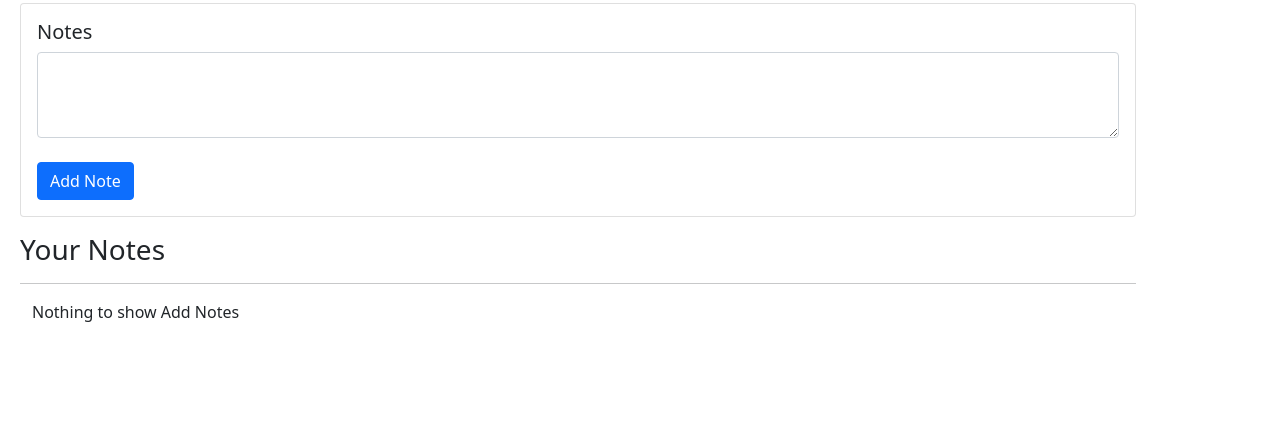
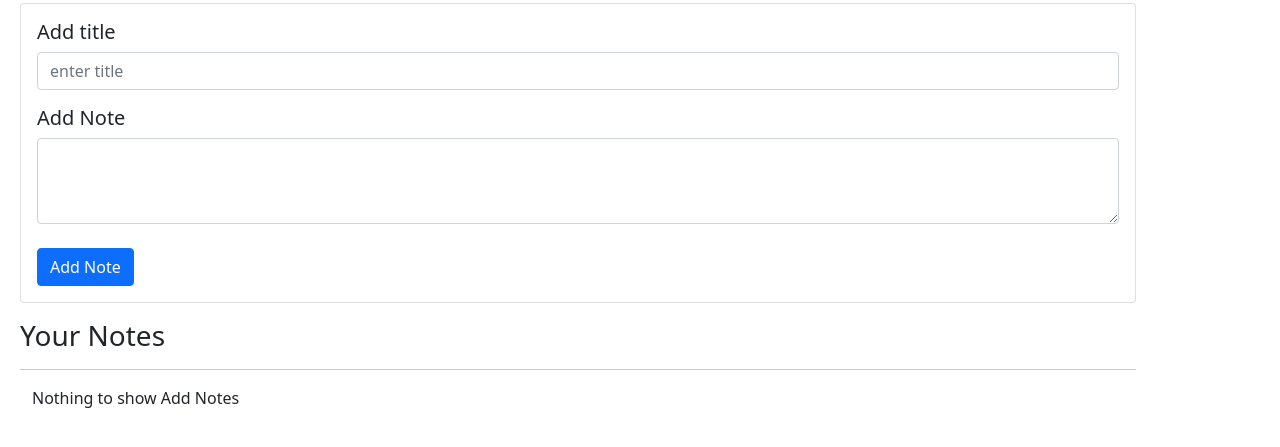
Before and after one commit to SujitRajbanshi5/myNotes, a plain HTML site: page index.html in a window 1280 px wide. Shown: the part 125-572 px from the top of the page. Drawn offline with nearby package versions, Linux system fonts and the light colour scheme.

Commit message:
Add files via upload

```diff
--- a/index.html
+++ b/index.html
@@ -37,11 +37,16 @@
 
         <div class="card">
             <div class="card-body">
-                <h5 class="card-title">Notes</h5>
+                <div class="mb-3">
+                    <h5 class="card-title">Add title</h5>
+                    <input type="text" class="form-control" id="addTitle" aria-describedby="title" placeholder="enter title" />
+                </div>
+
                 <div class="form-group">
+                    <h5 class="card-title">Add Note</h5>
                     <textarea class="form-control" id="addTxt" rows="3"></textarea>
                 </div>
-                <br>
+                <br />
                 <button class="btn btn-primary" id="addBtn">Add Note</button>
             </div>
         </div>
```
